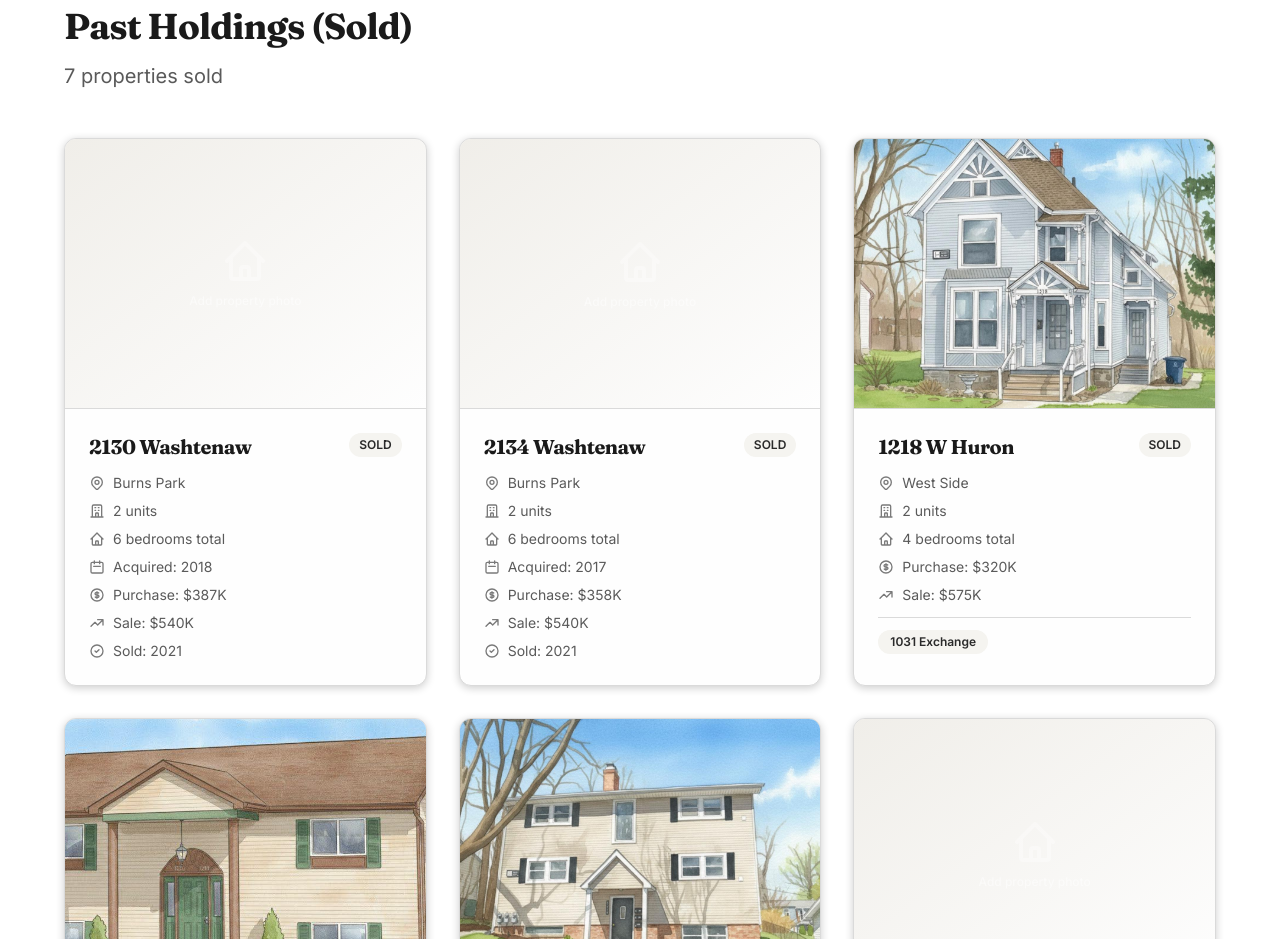
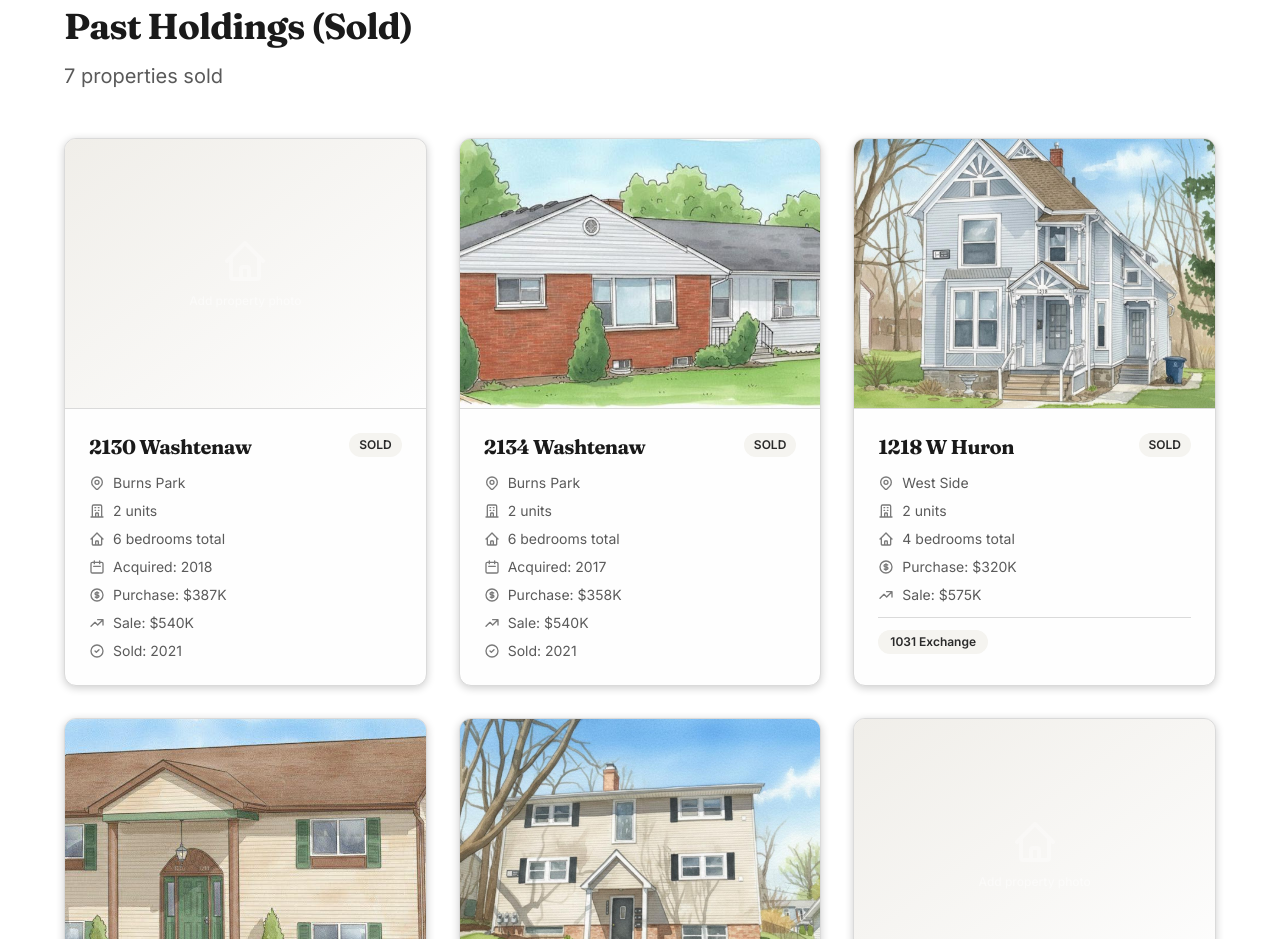
Before and after one commit to rpantaleo11/personal-website, a Next.js app: page /real-estate in a window 1280 px wide. Shown: the part 3840-4779 px from the top of the page. Built offline with nearby package versions, Linux system fonts and the light colour scheme.

Commit message:
Add 2134 Washtenaw watercolor

```diff
--- a/app/real-estate/page.tsx
+++ b/app/real-estate/page.tsx
@@ -27,7 +27,7 @@ const currentHoldings = [
 
 const pastHoldings = [
   { address: '2130 Washtenaw', neighborhood: 'Burns Park', units: '2', bedrooms: '6', type: 'Long-term rental', acquisitionDate: '2018', purchasePrice: '$387K', salePrice: '$540K', saleDate: '2021', is1031: false, image: '' },
-  { address: '2134 Washtenaw', neighborhood: 'Burns Park', units: '2', bedrooms: '6', type: 'Long-term rental', acquisitionDate: '2017', purchasePrice: '$358K', salePrice: '$540K', saleDate: '2021', is1031: false, image: '' },
+  { address: '2134 Washtenaw', neighborhood: 'Burns Park', units: '2', bedrooms: '6', type: 'Long-term rental', acquisitionDate: '2017', purchasePrice: '$358K', salePrice: '$540K', saleDate: '2021', is1031: false, image: '/properties/2134-washtenaw.jpg' },
   { address: '1218 W Huron', neighborhood: 'West Side', units: '2', bedrooms: '4', type: 'Long-term rental', acquisitionDate: '', purchasePrice: '$320K', salePrice: '$575K', saleDate: '', is1031: true, image: '/properties/1218-w-huron.jpg' },
   { address: '1300 W Huron', neighborhood: 'West Side', units: '2', bedrooms: '4', type: 'Long-term rental', acquisitionDate: '', purchasePrice: '$280K', salePrice: '$575K', saleDate: '', is1031: true, image: '/properties/1300-w-huron.jpg' },
   { address: '1615 Peach St', neighborhood: 'Northside', units: '3', bedrooms: '5', type: 'Long-term rental', acquisitionDate: '', purchasePrice: '$425K', salePrice: '$870K', saleDate: '', is1031: true, image: '/properties/1615-peach.jpg' },
```
Also changed, not shown: public/properties/2134-washtenaw.jpg (added).
